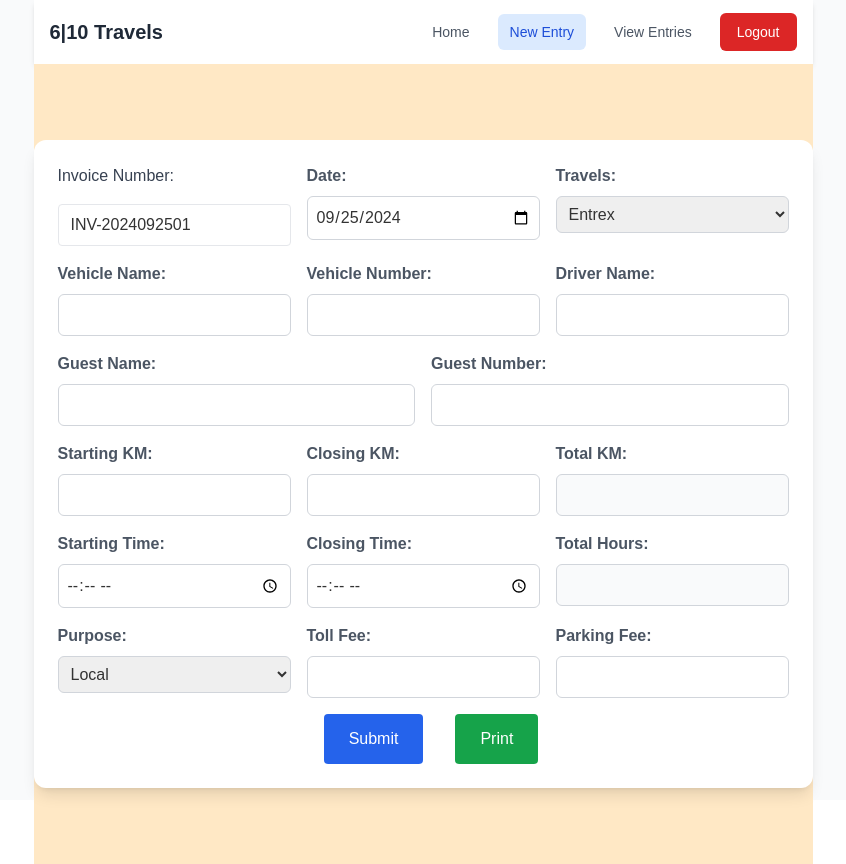
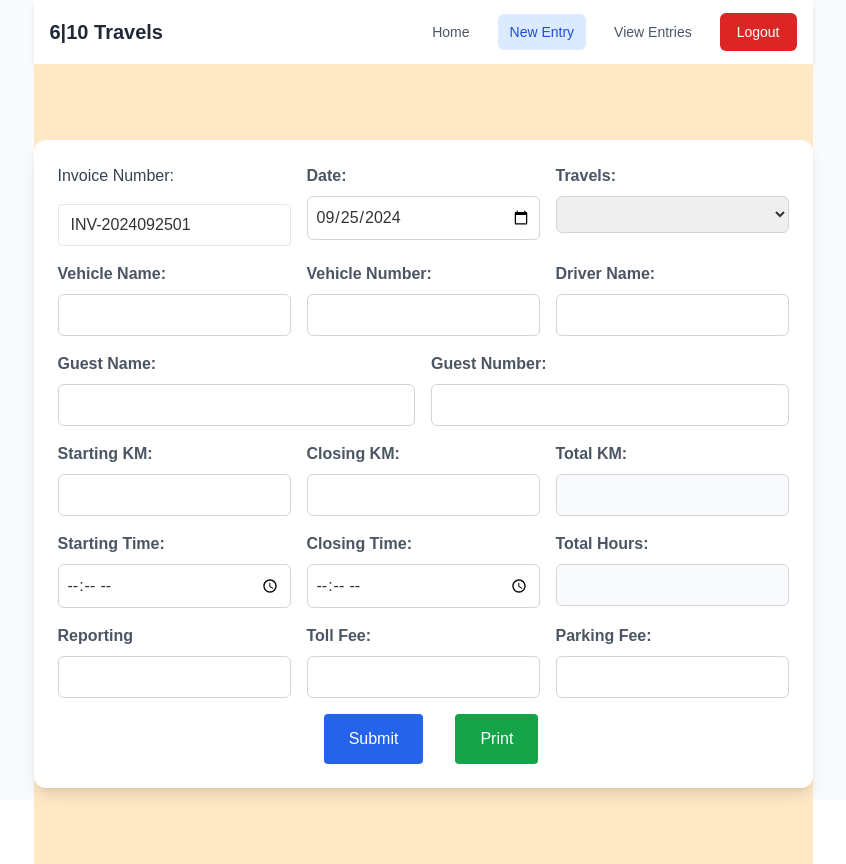
Before and after one commit to abhijithdasan/software, a React (Vite) app in the folder travels_software/: page /travel-entry in a window 1280 px wide. Shown: the whole page, without its empty margins (217-1063 px from the left). Built offline with nearby package versions, Linux system fonts and the light colour scheme; sample sign-in values are in the browser's storage.

Commit message:
updated travels list

```diff
--- a/travels_software/src/components/TravelEntryForm.jsx
+++ b/travels_software/src/components/TravelEntryForm.jsx
@@ -4,19 +4,47 @@ import { X } from 'lucide-react';
 import "./LoginForm.css"
 
 const travelAgencies = [
-  "Entrex",
-  "KTC",
-  "Jessy Cabs",
-  "Ab Travels",
-  "Arun Raja",
-  "CBS",
-  "ETS",
-  "Rayappan",
-  "Serene",
-  "Soorya",
-  "Sujith",
-  "WLT Jakku",
-  "Other",
+  " ",
+ "AB TRAVELS",
+"APJ ANAND",
+ "ARUN RAJA",
+ "CBS",
+ "DAKSHINA MOORTHI",
+ "DENEB",
+ "ECO",
+ "ENTREX",
+ "ETS",
+ "HTZ SHANKAR",
+ "JESSY CABS",
+ "KTC",
+ "KVT",
+ "LPM",
+ "MANISHA",
+ "NAZEER",
+ "NEW TRAVELS",
+ "ORCHID",
+ "ORIX ARUL",
+ "PANDIYA",
+ "PRAKASH TAJ",
+ "RADHIKA",
+ "RAGU",
+ "RAJOO CABS",
+ "RAYAPPAN",
+ "RIDE INN",
+ "SAM TRAVELS",
+ "SEENU",
+ "SERENE",
+ "SOORYA",
+ "SREE-SAI KISHOR",
+ "SRINIVASAN",
+ "SUKRA",
+ "SUJITH",
+ "VINEETH RAJ",
+ "VISHNU TRAVELS",
+ "VKB",
+ "VOIT",
+ "WLT JAKKU",
+ "OTHER"
 ];
 
 const generateInvoiceNumber = (count) => {
@@ -119,7 +147,7 @@ const TravelEntryForm = () => {
       vehicleName: '',
       vehicleNumber: '',
       driverName: '',
-      purpose: 'local',
+      reporting: '',
       date: new Date().toISOString().slice(0, 10),
       agency: '',
       totalKm: '',
@@ -313,16 +341,15 @@ const TravelEntryForm = () => {
 
         <div className="grid grid-cols-3 gap-4">
           <div className="flex flex-col space-y-2">
-            <label className="font-bold text-gray-600">Purpose:</label>
-            <select
-              name="purpose"
-              value={formData.purpose}
+            <label className="font-bold text-gray-600">Reporting</label>
+            <input
+              type="text"
+              name="guestName"
+              value={formData.reporting}
               onChange={handleChange}
+              required
               className="p-2 border border-gray-300 rounded-md focus:outline-none focus:border-blue-500 focus:ring-2 focus:ring-blue-200 transition-all"
-            >
-              <option value="local">Local</option>
-              <option value="outstation">Outstation</option>
-            </select>
+            />
           </div>
           <div className="flex flex-col space-y-2">
             <label className="font-bold text-gray-600">Toll Fee:</label>
```
